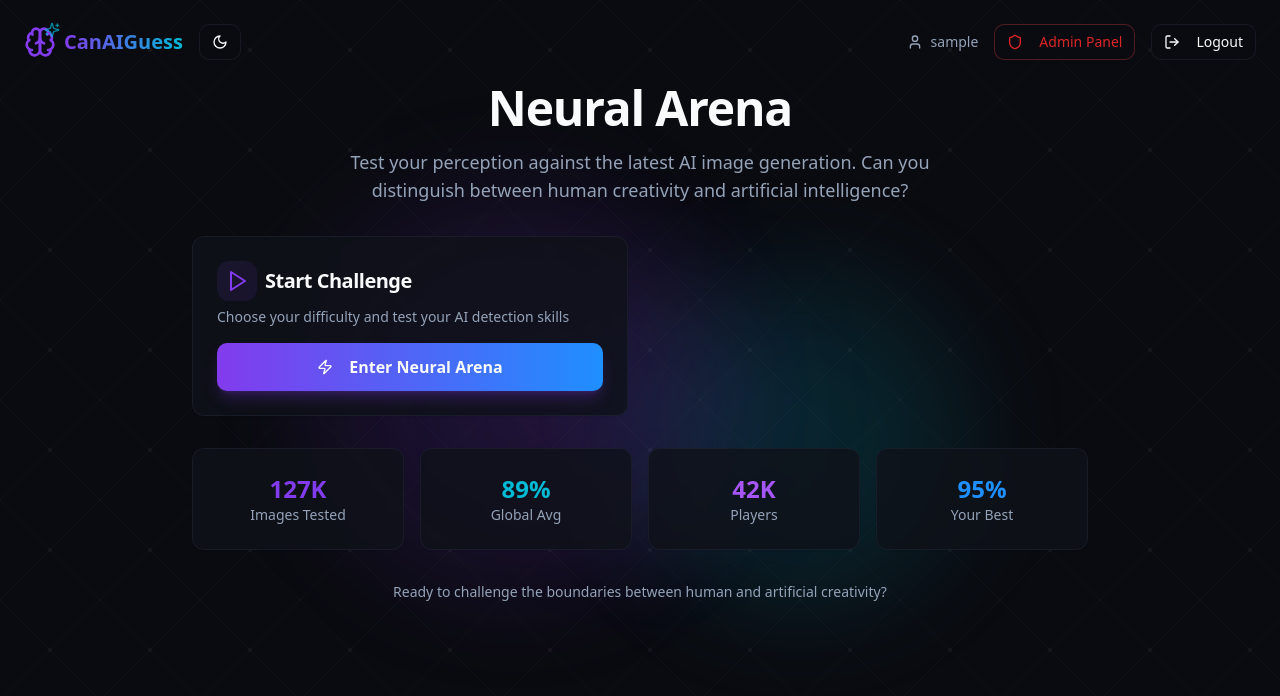
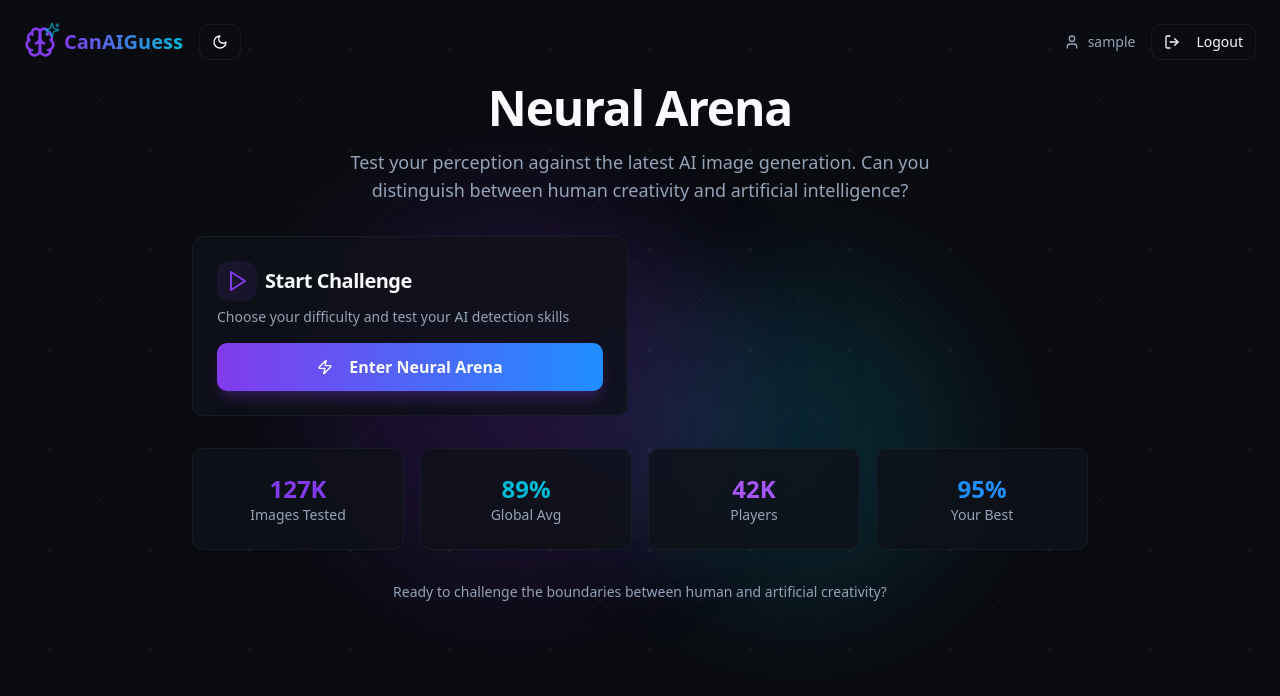
Before and after one commit to JavaBootcampJuly2025/canaiguess-frontend, a React (Vite) app: page /menu in a window 1280 px wide. Shown: the top 696 px of the page. Built offline with nearby package versions, Linux system fonts and the light colour scheme; sample sign-in values are in the browser's storage.

Commit message:
fix: change 'admin' to 'ADMIN' to align with role names from the backend

```diff
--- a/client/components/RouteGuards.tsx
+++ b/client/components/RouteGuards.tsx
@@ -23,6 +23,6 @@ export function PrivateRoute({ children }: { children: JSX.Element }) {
 // Only admin users allowed
 export function AdminRoute({ children }: { children: JSX.Element }) {
   const role = localStorage.getItem("role");
-  if (role!="admin") return <Navigate to="/menu" replace />;
+  if (role!="ADMIN") return <Navigate to="/menu" replace />;
   return children;
 }
--- a/client/pages/Auth.tsx
+++ b/client/pages/Auth.tsx
@@ -51,8 +51,9 @@ export default function LoginPage() {
         // Login success
         const token = data.token;
         const username = data.username;
-        const role = data.username;
+        const role = data.role;
 
+        console.log("Role: " + role + " username: " + username);
         if (token) {
           localStorage.setItem("token", token);
           localStorage.setItem("username", username);
--- a/client/pages/MainMenu.tsx
+++ b/client/pages/MainMenu.tsx
@@ -183,7 +183,7 @@ export default function MainMenu() {
               <User className="w-4 h-4" />
               <span>{username}</span>
             </div>
-            {localStorage.getItem("role") === 'admin' && (
+            {localStorage.getItem("role") === 'ADMIN' && (
               <Button
                 variant="outline"
                 size="sm"
```
